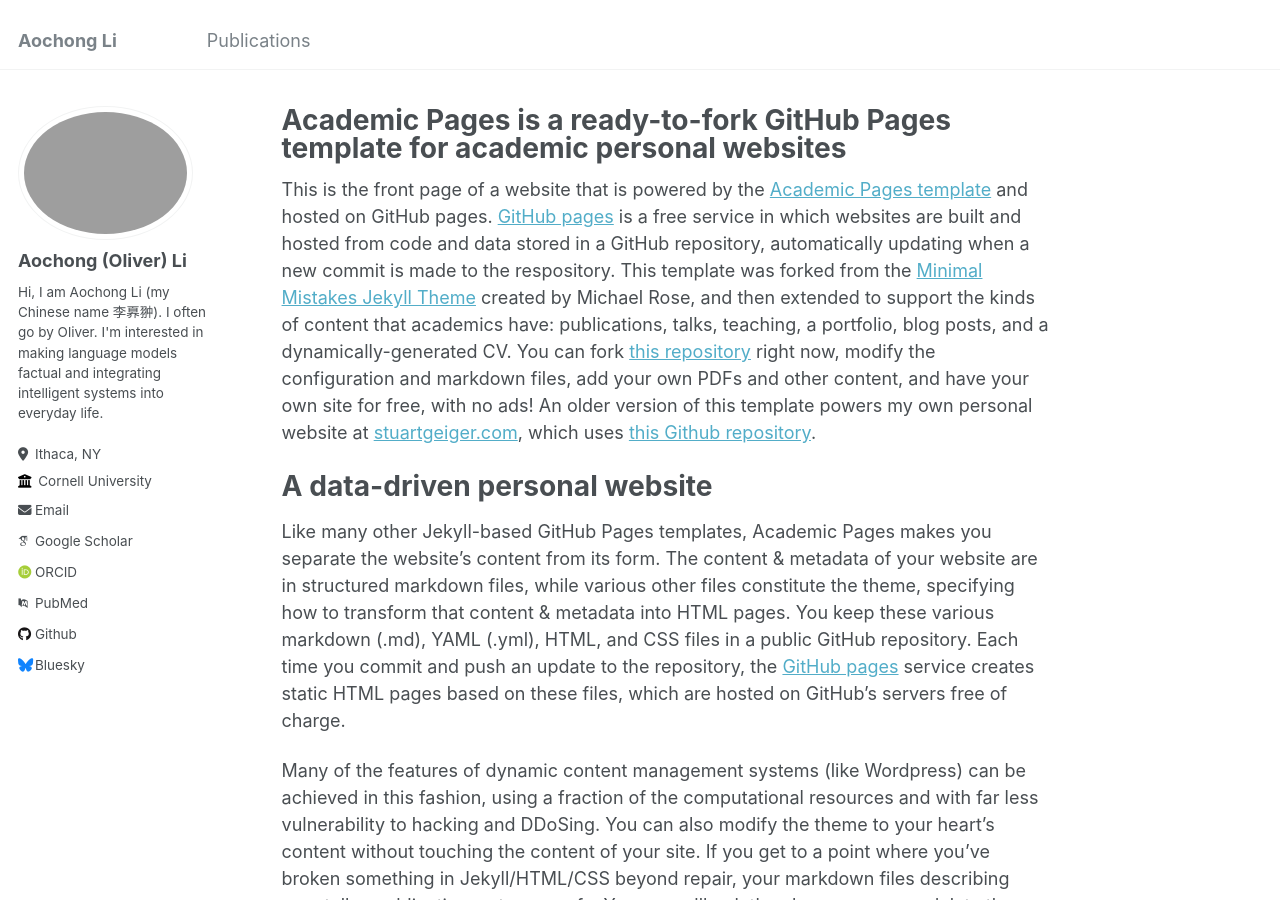
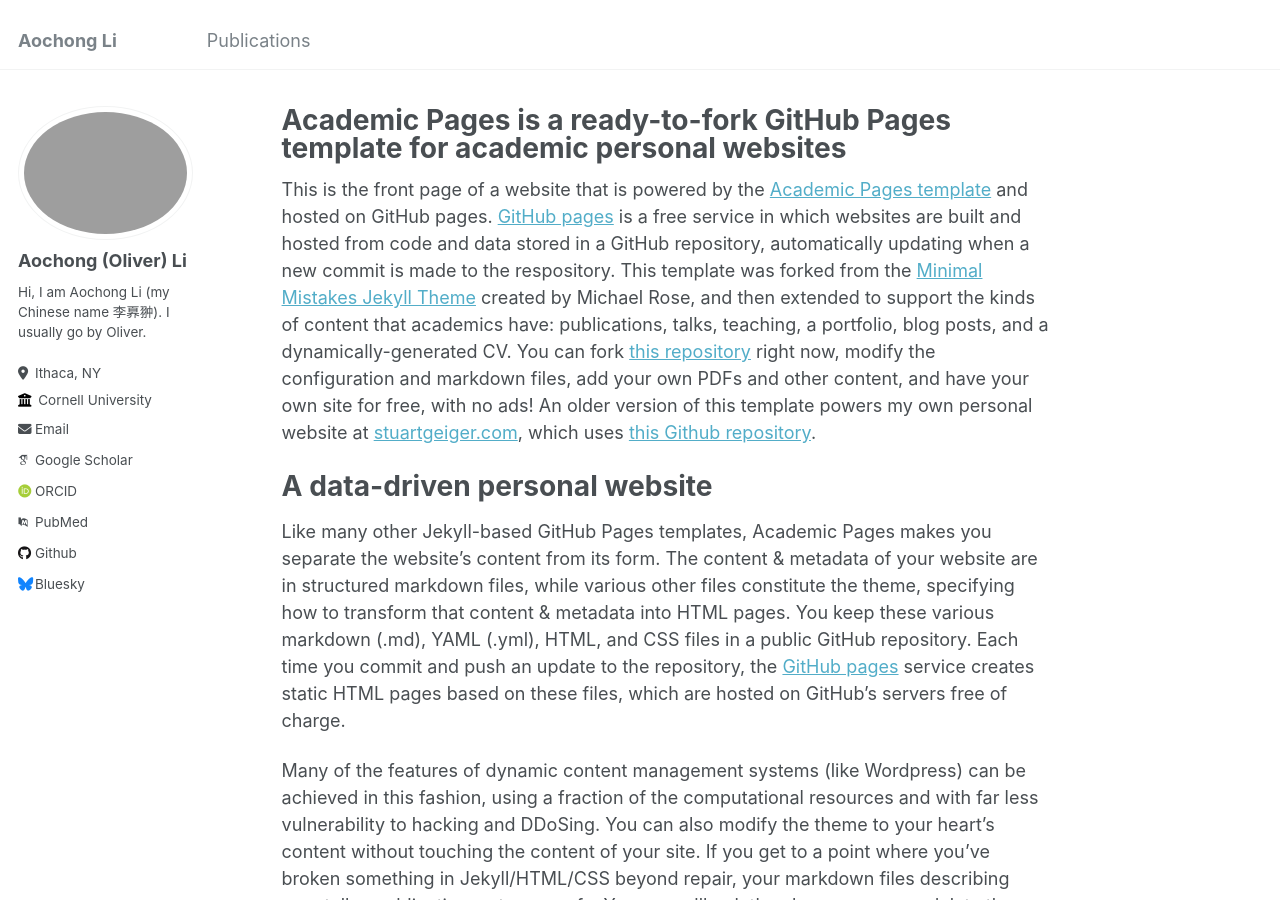
Before and after one commit to Aochong-Li/aochong-li.github.io, a Jekyll site: the page built from _pages/about.md, in a window 1280 px wide and 900 px high. Built offline with Jekyll 4.4.1, drawn with Linux system fonts in a browser that asks for light colours; some web fonts are replaced.

Commit message:
update some info

```diff
--- a/_config.yml
+++ b/_config.yml
@@ -21,10 +21,10 @@
 #               Additional customization can be done by editing /_includes/author-profile.html
 author:
   # Biographic information
-  avatar           : "profile.png"
+  avatar           : "profile_pic.png"
   name             : "Aochong (Oliver) Li"
   pronouns         : # example: "she/her"
-  bio              : "Hi, I am Aochong Li (my Chinese name 李奡翀). I often go by Oliver. I'm interested in making language models factual and integrating intelligent systems into everyday life."
+  bio              : "Hi, I am Aochong Li (my Chinese name 李奡翀). I usually go by Oliver."
   location         : "Ithaca, NY"
   employer         : "Cornell University"
   uri              : # URL
```
Also changed, not shown: 3 other files.
